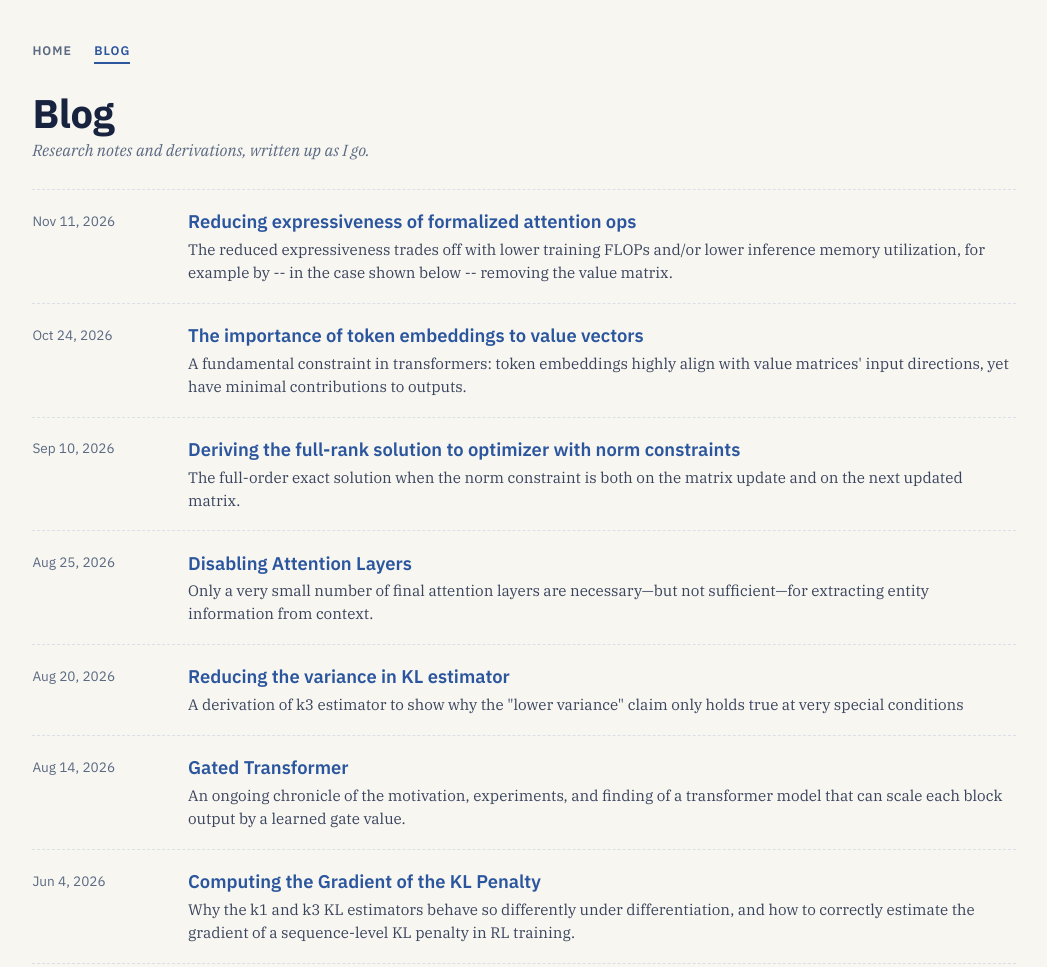
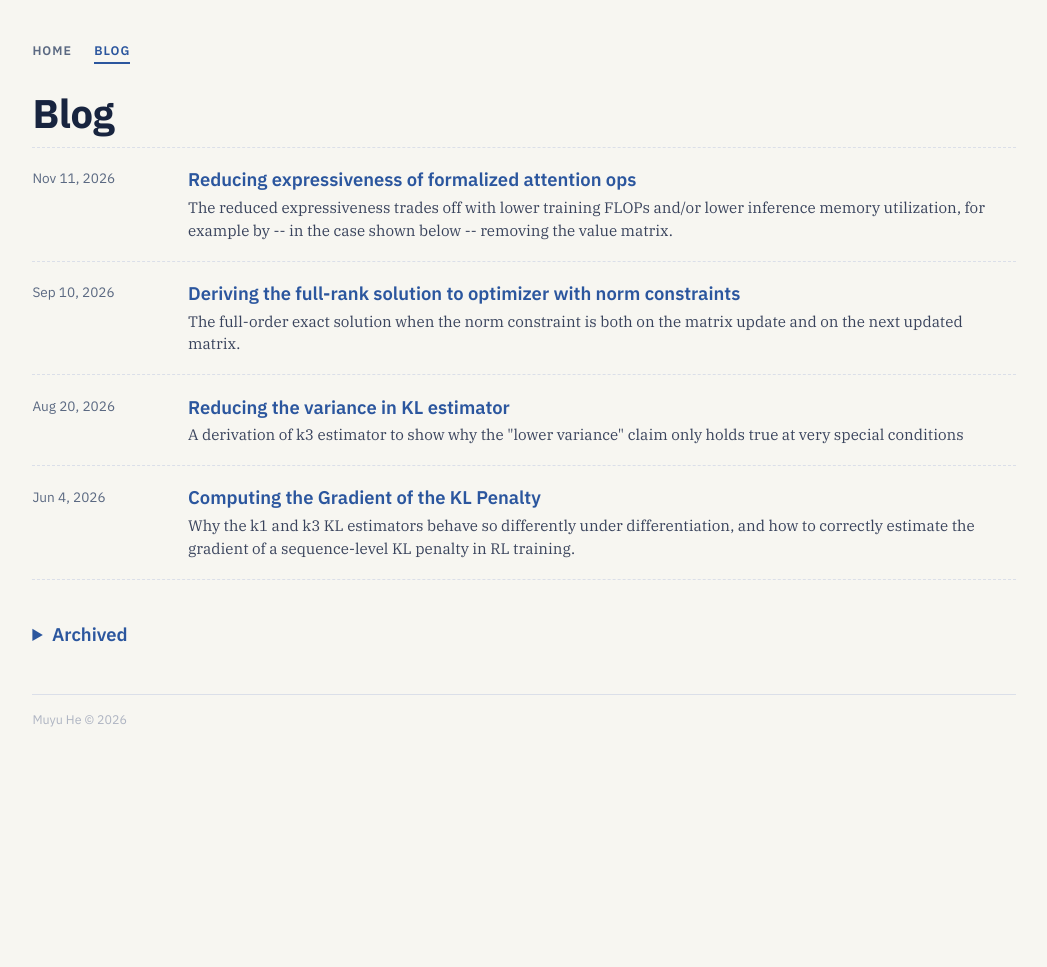
Before and after one commit to RiddleHe/riddlehe.github.io, a plain HTML site: page blog.html in a window 1280 px wide. Shown: the top 967 px of the page, without its empty margins (116-1163 px from the left). After the commit the page ends 800 px from the top, so only its background shows below. Drawn offline with Linux system fonts and the light colour scheme.

Commit message:
Add collapsible blog archive and remove subtitle

```diff
--- a/blog.html
+++ b/blog.html
@@ -10,7 +10,7 @@
   <link rel="preconnect" href="https://fonts.googleapis.com" />
   <link rel="preconnect" href="https://fonts.gstatic.com" crossorigin />
   <link href="https://fonts.googleapis.com/css2?family=IBM+Plex+Sans:wght@400;500;600;700&family=IBM+Plex+Serif:ital,wght@0,400;0,500;1,400&display=swap" rel="stylesheet" />
-  <link rel="stylesheet" href="style.css" />
+  <link rel="stylesheet" href="style.css?v=20261113-archive" />
 </head>
 <body>
   <main class="page">
@@ -21,14 +21,17 @@
     <header class="masthead">
       <h1 class="name">Blog</h1>
     </header>
-    <p class="blog-sub">Research notes and derivations, written up as I go.</p>
+    <div class="post-list" id="post-list"></div>
 
-    <div class="post-list" id="post-list"></div>
+    <details class="blog-archive">
+      <summary>Archived</summary>
+      <div class="post-list" id="archived-post-list"></div>
+    </details>
 
     <footer class="footer">Muyu He &copy; 2026</footer>
   </main>
 
-  <script src="data.js?v=20261027-metrics"></script>
-  <script src="blog.js"></script>
+  <script src="data.js?v=20261113-archive"></script>
+  <script src="blog.js?v=20261113-archive"></script>
 </body>
 </html>
--- a/blog.js
+++ b/blog.js
@@ -1,4 +1,4 @@
-// Render the blog index list from POSTS (data.js).
+// Render active and archived blog posts from POSTS (data.js).
 
 const esc = (s) =>
   String(s).replace(/[&<>"]/g, (c) => ({ "&": "&amp;", "<": "&lt;", ">": "&gt;", '"': "&quot;" }[c]));
@@ -20,4 +20,5 @@ function postRow(p) {
     </a>`;
 }
 
-document.getElementById("post-list").innerHTML = POSTS.map(postRow).join("");
+document.getElementById("post-list").innerHTML = POSTS.filter((p) => !p.archived).map(postRow).join("");
+document.getElementById("archived-post-list").innerHTML = POSTS.filter((p) => p.archived).map(postRow).join("");
--- a/data.js
+++ b/data.js
@@ -114,6 +114,7 @@ const POSTS = [
   },
   {
     title: "The importance of token embeddings to value vectors",
+    archived: true,
     date: "2026-10-24",
     slug: "blog/importance-of-token-embeddings-to-value-vectors.html",
     blurb: "A fundamental constraint in transformers: token embeddings highly align with value matrices' input directions, yet have minimal contributions to outputs.",
@@ -126,6 +127,7 @@ const POSTS = [
   },
   {
     title: "Disabling Attention Layers",
+    archived: true,
     date: "2026-08-25",
     slug: "blog/disabling-attention-layers.html",
     blurb: "Only a very small number of final attention layers are necessary—but not sufficient—for extracting entity information from context.",
@@ -138,6 +140,7 @@ const POSTS = [
   },
   {
     title: "Gated Transformer",
+    archived: true,
     date: "2026-08-14",
     slug: "blog/gated-transformer.html",
     blurb: "An ongoing chronicle of the motivation, experiments, and finding of a transformer model that can scale each block output by a learned gate value.",
--- a/style.css
+++ b/style.css
@@ -220,12 +220,20 @@ body {
 }
 
 /* ---- Blog index ---- */
-.blog-sub {
-  margin: -0.4rem 0 1.8rem;
-  color: var(--muted);
-  font-style: italic;
-  font-size: 1rem;
+.blog-archive { margin-top: 2rem; }
+.blog-archive > summary {
+  padding: 0.6rem 0;
+  font-family: var(--sans);
+  font-size: 1.15rem;
+  font-weight: 600;
+  color: var(--clay);
+  cursor: pointer;
 }
+.blog-archive > summary:focus-visible {
+  outline: 2px solid var(--clay);
+  outline-offset: 4px;
+}
+.blog-archive[open] > summary { margin-bottom: 0.6rem; }
 .post-list { display: flex; flex-direction: column; }
 .post-row {
   display: flex;
```
